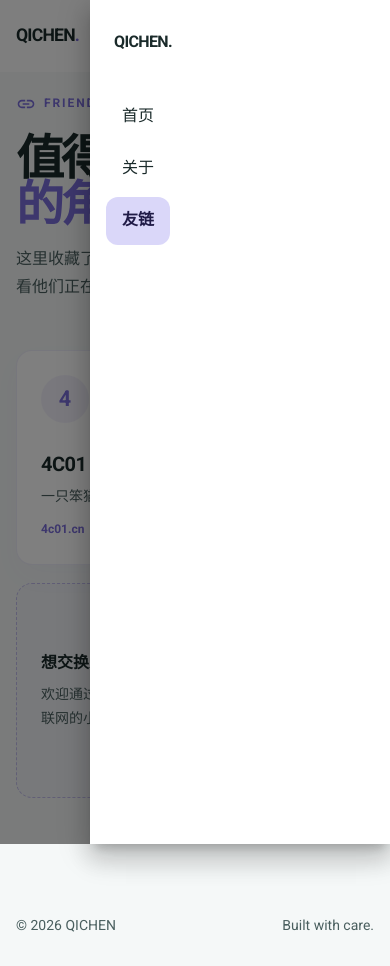
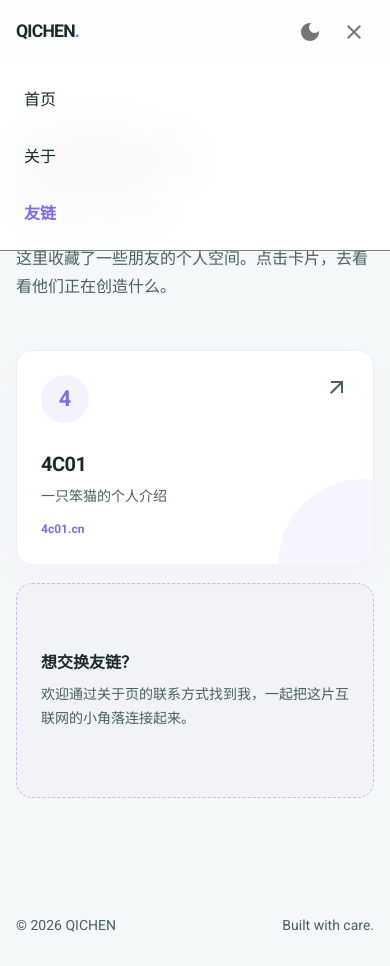
Before and after one commit to qichenya/qichen-web, a React (Vite) app: page /links in a window 390 px wide. Both pictures are taken after a click on the button 354 px from the left and 36 px from the top of the page. Built offline with nearby package versions, Linux system fonts and the light colour scheme.

Commit message:
update tab

```diff
--- a/src/components/layout/Header.tsx
+++ b/src/components/layout/Header.tsx
@@ -1,7 +1,8 @@
 import React, { useState } from 'react';
-import { AppBar, Box, Drawer, IconButton, List, ListItemButton, Stack, Toolbar, Typography, alpha, useMediaQuery, useTheme } from '@mui/material';
-import { DarkMode, LightMode, Menu as MenuIcon } from '@mui/icons-material';
+import { AppBar, Box, IconButton, Stack, Toolbar, Typography, alpha, useMediaQuery, useTheme } from '@mui/material';
+import { DarkMode, LightMode, Menu as MenuIcon, Close as CloseIcon } from '@mui/icons-material';
 import { Link, useLocation } from 'react-router-dom';
+import { motion, AnimatePresence } from 'framer-motion';
 
 interface HeaderProps { toggleTheme: () => void; isDarkMode: boolean; }
 
@@ -12,27 +13,139 @@ export const Header: React.FC<HeaderProps> = ({ toggleTheme, isDarkMode }) => {
   const theme = useTheme();
   const mobile = useMediaQuery(theme.breakpoints.down('md'));
   const location = useLocation();
-  const closeDrawer = () => setMobileOpen(false);
+  const closeMenu = () => setMobileOpen(false);
 
-  const navLink = (item: typeof navItems[number], mobileItem = false) => {
+  const navLink = (item: typeof navItems[number]) => {
     const selected = location.pathname === item.path;
     return (
-      <Box key={item.path} component={Link} to={item.path} onClick={mobileItem ? closeDrawer : undefined} sx={{ textDecoration: 'none', color: selected ? 'primary.onContainer' : 'text.primary', bgcolor: selected ? 'primary.container' : 'transparent', fontWeight: selected ? 700 : 500, borderRadius: mobileItem ? 3 : 99, px: mobileItem ? 2 : 1.75, py: mobileItem ? 1.2 : 0.85, transition: 'background-color .2s ease, color .2s ease', '&:hover': { bgcolor: selected ? 'primary.container' : alpha(theme.palette.primary.main, 0.1) } }}>
+      <Box key={item.path} component={Link} to={item.path} sx={{ textDecoration: 'none', color: selected ? 'primary.onContainer' : 'text.primary', bgcolor: selected ? 'primary.container' : 'transparent', fontWeight: selected ? 700 : 500, borderRadius: 99, px: 1.75, py: 0.85, transition: 'background-color .2s ease, color .2s ease', '&:hover': { bgcolor: selected ? 'primary.container' : alpha(theme.palette.primary.main, 0.1) } }}>
         {item.label}
       </Box>
     );
   };
 
-  return <>
-    <AppBar position="fixed" elevation={0} sx={{ bgcolor: alpha(theme.palette.background.paper, 0.82), backgroundImage: 'none', backdropFilter: 'blur(18px)' }}>
-      <Toolbar sx={{ maxWidth: 1200, minHeight: { xs: 72, md: 80 }, width: '100%', mx: 'auto', px: { xs: 2, md: 3 } }}>
-        <Typography component={Link} to="/" sx={{ flexGrow: 1, color: 'text.primary', textDecoration: 'none', fontSize: '1.1rem', fontWeight: 800, letterSpacing: '-0.045em' }}>QICHEN<Box component="span" sx={{ color: 'primary.main' }}>.</Box></Typography>
-        {mobile ? <Stack direction="row" spacing={0.5}><IconButton onClick={toggleTheme} aria-label="切换主题">{isDarkMode ? <LightMode /> : <DarkMode />}</IconButton><IconButton onClick={() => setMobileOpen(true)} aria-label="打开导航"><MenuIcon /></IconButton></Stack> : <Stack direction="row" spacing={1.25} alignItems="center"><Box sx={{ display: 'flex', gap: 0.5, p: 0.5, bgcolor: alpha(theme.palette.primary.main, 0.08), borderRadius: 99 }}>{navItems.map((item) => navLink(item))}</Box><IconButton onClick={toggleTheme} aria-label="切换主题">{isDarkMode ? <LightMode /> : <DarkMode />}</IconButton></Stack>}
-      </Toolbar>
-    </AppBar>
-    <Drawer anchor="right" open={mobileOpen} onClose={closeDrawer} PaperProps={{ sx: { width: 300, p: 2, bgcolor: 'background.paper' } }}>
-      <Typography sx={{ px: 1, py: 1.5, fontWeight: 800, letterSpacing: '-0.04em' }}>QICHEN.</Typography>
-      <List sx={{ display: 'grid', gap: 0.5, mt: 2 }}>{navItems.map((item) => <ListItemButton key={item.path} disableGutters sx={{ p: 0 }}>{navLink(item, true)}</ListItemButton>)}</List>
-    </Drawer>
-  </>;
+  const mobileNavLink = (item: typeof navItems[number], index: number) => {
+    const selected = location.pathname === item.path;
+    return (
+      <motion.div
+        key={item.path}
+        initial={{ opacity: 0, y: -10 }}
+        animate={{ opacity: 1, y: 0 }}
+        exit={{ opacity: 0, y: -10 }}
+        transition={{ delay: index * 0.05, duration: 0.2 }}
+      >
+        <Box
+          component={Link}
+          to={item.path}
+          onClick={closeMenu}
+          sx={{
+            display: 'block',
+            textDecoration: 'none',
+            color: selected ? 'primary.main' : 'text.primary',
+            fontWeight: selected ? 600 : 500,
+            fontSize: '1rem',
+            py: 1.75,
+            px: 1,
+            borderBottom: '1px solid',
+            borderColor: alpha(theme.palette.divider, 0.5),
+            transition: 'color .15s ease, padding-left .15s ease',
+            '&:hover': {
+              color: 'primary.main',
+              paddingLeft: 2,
+            },
+            '&:last-child': {
+              borderBottom: 'none',
+            },
+          }}
+        >
+          {item.label}
+        </Box>
+      </motion.div>
+    );
+  };
+
+  return (
+    <>
+      <AppBar
+        position="fixed"
+        elevation={0}
+        sx={{
+          bgcolor: alpha(theme.palette.background.paper, 0.82),
+          backgroundImage: 'none',
+          backdropFilter: 'blur(18px)',
+          zIndex: theme.zIndex.drawer + 1,
+        }}
+      >
+        <Toolbar sx={{ maxWidth: 1200, minHeight: { xs: 64, md: 80 }, width: '100%', mx: 'auto', px: { xs: 2, md: 3 } }}>
+          <Typography
+            component={Link}
+            to="/"
+            sx={{
+              flexGrow: 1,
+              color: 'text.primary',
+              textDecoration: 'none',
+              fontSize: '1.1rem',
+              fontWeight: 800,
+              letterSpacing: '-0.045em',
+            }}
+          >
+            QICHEN<Box component="span" sx={{ color: 'primary.main' }}>.</Box>
+          </Typography>
+          {mobile ? (
+            <Stack direction="row" spacing={0.5}>
+              <IconButton onClick={toggleTheme} aria-label="切换主题">
+                {isDarkMode ? <LightMode /> : <DarkMode />}
+              </IconButton>
+              <IconButton
+                onClick={() => setMobileOpen(!mobileOpen)}
+                aria-label={mobileOpen ? '关闭导航' : '打开导航'}
+                sx={{
+                  transition: 'transform .2s ease',
+                  transform: mobileOpen ? 'rotate(90deg)' : 'rotate(0deg)',
+                }}
+              >
+                {mobileOpen ? <CloseIcon /> : <MenuIcon />}
+              </IconButton>
+            </Stack>
+          ) : (
+            <Stack direction="row" spacing={1.25} alignItems="center">
+              <Box sx={{ display: 'flex', gap: 0.5, p: 0.5, bgcolor: alpha(theme.palette.primary.main, 0.08), borderRadius: 99 }}>
+                {navItems.map((item) => navLink(item))}
+              </Box>
+              <IconButton onClick={toggleTheme} aria-label="切换主题">
+                {isDarkMode ? <LightMode /> : <DarkMode />}
+              </IconButton>
+            </Stack>
+          )}
+        </Toolbar>
+      </AppBar>
+
+      <AnimatePresence>
+        {mobile && mobileOpen && (
+          <motion.div
+            initial={{ height: 0, opacity: 0 }}
+            animate={{ height: 'auto', opacity: 1 }}
+            exit={{ height: 0, opacity: 0 }}
+            transition={{ duration: 0.3, ease: [0.4, 0, 0.2, 1] }}
+            style={{
+              position: 'fixed',
+              top: 64,
+              left: 0,
+              right: 0,
+              zIndex: theme.zIndex.drawer,
+              overflow: 'hidden',
+              backgroundColor: alpha(theme.palette.background.paper, 0.95),
+              backdropFilter: 'blur(18px)',
+              borderBottom: '1px solid',
+              borderColor: alpha(theme.palette.divider, 0.5),
+            }}
+          >
+            <Box sx={{ maxWidth: 1200, mx: 'auto', px: 2, py: 1 }}>
+              {navItems.map((item, index) => mobileNavLink(item, index))}
+            </Box>
+          </motion.div>
+        )}
+      </AnimatePresence>
+    </>
+  );
 };
--- a/vite.config.d.ts
+++ /dev/null
@@ -1,2 +0,0 @@
-declare const _default: import("vite").UserConfig;
-export default _default;
--- a/vite.config.js
+++ /dev/null
@@ -1,13 +0,0 @@
-import { defineConfig } from 'vite';
-import react from '@vitejs/plugin-react';
-import { cloudflare } from "@cloudflare/vite-plugin";
-export default defineConfig({
-    plugins: [react(), cloudflare()],
-    base: '/',
-    build: {
-        outDir: 'dist',
-        assetsDir: 'assets',
-        sourcemap: false,
-        minify: 'esbuild',
-    },
-});
```
Also changed, not shown: src/data/projects.ts (deleted, +0 -44 lines), src/data/quickLinks.ts (deleted, +0 -41 lines), src/data/skills.ts (deleted, +0 -38 lines), src/data/timeline.ts (deleted, +0 -51 lines), 2 other files (tests, documents, lock files or other folders).
